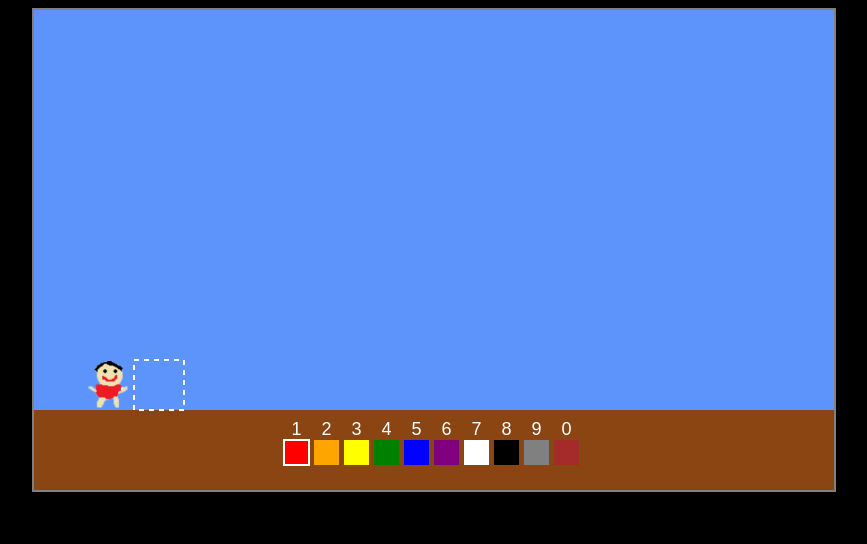
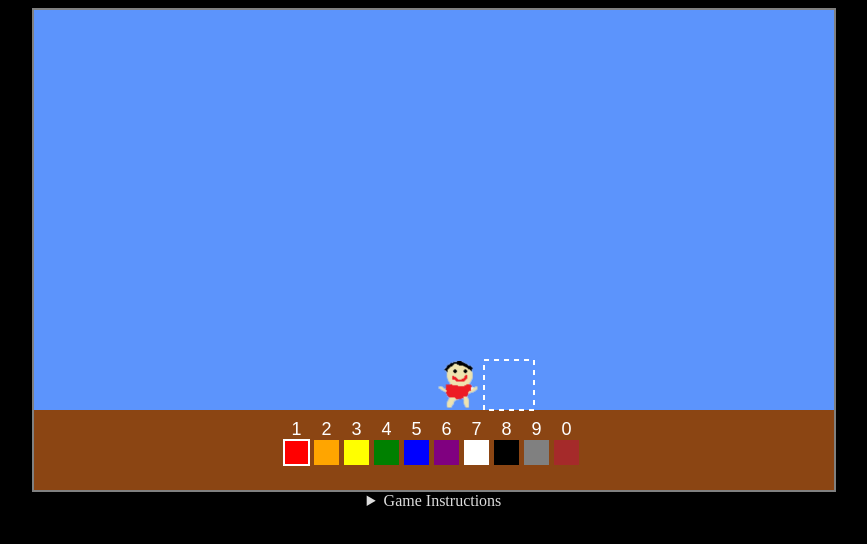
Before and after one commit to TMNTfever/DeziGame, a plain HTML site: page index.html in a window 1280 px wide. Shown: the whole page, without its empty margins (206-1073 px from the left). Drawn offline with Linux system fonts and the light colour scheme.

Commit message:
Update index.html
Added camera scrolling, flying, and instructions.

```diff
--- a/index.html
+++ b/index.html
@@ -4,11 +4,10 @@
 
     Features
         textured blocks
-        fly
-        stage scrolling
+            biomes
+        diagonal flying
         character select
-        animation
-        biomes
+        animated sprites
         magic crayon motif
 -->
 
@@ -22,6 +21,10 @@
 <body bgcolor='000'>
     <canvas id="gameCanvas" width="800" height="480"></canvas>
     <script>
+        const canvas = document.getElementById('gameCanvas');
+        const ctx = canvas.getContext('2d');
+        const halfScreen = canvas.width / 2;
+
         // New Player properties to track direction
         const player = {
             x: 50, y: 100,
@@ -29,7 +32,14 @@
             dx: 0, dy: 0,
             speed: 3,
             isJumping: false,
-            facing: 1 // 1 for Right, -1 for Left
+            facing: 1, // 1 for Right, -1 for Left
+            isFlying: false
+        };
+
+        const camera = {
+            x: 0,
+            minx: -5000,
+            maxx: 5000
         };
 
         // Hotbar blocks/colors
@@ -56,11 +66,8 @@
 
         // Initial platforms array
         let platforms = [
-            { x: 0, y: 400, width: 800, height: 80, color: '#8b4513' } // Ground platform
+            { x: -5000, y: halfScreen, width: 10400, height: 80, color: '#8b4513' } // Ground platform
         ];
-
-        const canvas = document.getElementById('gameCanvas');
-        const ctx = canvas.getContext('2d');
 
         // Load the Player Sprite
         const playerImg = new Image();
@@ -139,25 +146,37 @@
         function update() {
             // Track direction
             if (keys['ArrowLeft']) {                  // If the left arrow gets pushed the player will move, then...
-                if (player.x < 1) {                   // If the player is on the left wall, then...
+                if (player.x < camera.minx) {                   // If the player is on the left wall, then...
                     player.dx = 0;                    // The player does not move
                 } else {                              // Otherwise
                     player.dx = -player.speed;        // Move the character left
                     player.facing = -1;               // And change direction to left
                 }
             } else if (keys['ArrowRight']) {          // Otherwise if the right arrow gets pushed, the player will move, then...
-                if (player.x > 750) {                 // If the player is on the right wall, then...
+                if (player.x > camera.maxx + halfScreen - player.width) {                 // If the player is on the right wall, then...
                     player.dx = 0;                    // The player does not move
                 } else {                              // Otherwise
                     player.dx = player.speed;         // Move the character right
                     player.facing = 1;                // And change direction to right
                 }
+            } else if (keys['ArrowUp']) {             // If the up arrow gets pushed the player will fly
+                player.isFlying = true;
+                player.dy = 0;
+                if (player.y > 1)  {
+                    player.y += -5;
+                }
+            } else if (keys['ArrowDown']) {           // If the down arrow gets pushed, the player will fall
+                player.isFlying = false;
+                player.dy += 0.8;
             } else {
                 player.dx = 0;
             }
 
             // Rest of the gravity and jump logic from before
-            player.dy += 0.8;
+            if (player.isFlying == false) {
+                player.dy += 0.8;
+            }
+
             player.x += player.dx;
             player.y += player.dy;
 
@@ -182,10 +201,17 @@
                 player.dy = -14;
                 player.isJumping = true;
             }
-        }
+
+            // Update camera position
+            camera.x = player.x - halfScreen;
+            if (camera.x < camera.minx) camera.x = camera.minx;
+            if (camera.x > camera.maxx - halfScreen) camera.x = camera.maxx - halfScreen;
+        } // End of update()
 
         function draw() {
             ctx.clearRect(0, 0, canvas.width, canvas.height);
+            ctx.save();
+            ctx.translate(-camera.x, 0);
 
             // Draw existing platforms
             platforms.forEach(plat => {
@@ -202,6 +228,9 @@
 
             // Draw character sprite
             ctx.drawImage(playerImg, player.x, player.y, player.width, player.height);
+
+            // Restore camera coordinates
+            ctx.restore();
 
             // Draw hotbar for current block
             blocks.forEach(blocks => {
@@ -225,7 +254,7 @@
             ctx.strokeStyle = 'white';
             ctx.lineWidth = 2;
             ctx.strokeRect(blocks[0].x + ((blockNum - 1) * 30), blocks[0].y, 25, 25);
-        }
+        } // End of draw()
 
         // Main function
         playerImg.onload = () => {
@@ -235,7 +264,19 @@
                 requestAnimationFrame(gameLoop);
             }
             gameLoop();
-        };
+        }; // End of main
     </script>
+
+    <center><details style="color: #DDD;">
+        <summary>Game Instructions</summary>
+        <p>Numbers: Selects a color
+        <br>'V': Places block of selected color
+        <br>'B': Erases a block
+        <br>Space bar: Jump button
+        <br>← and →: Moves character left and Right
+        <br>↑: Fly upwards
+        <br>↓: Instant fall
+        </p>
+    </details></center>
 </body>
 </html>
```
